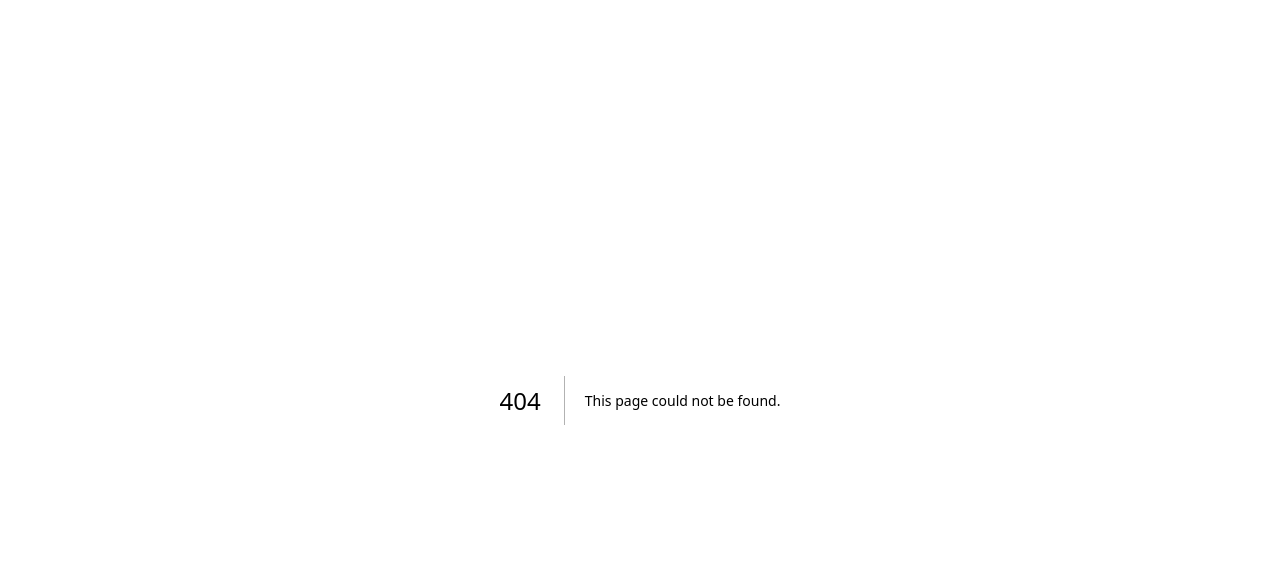
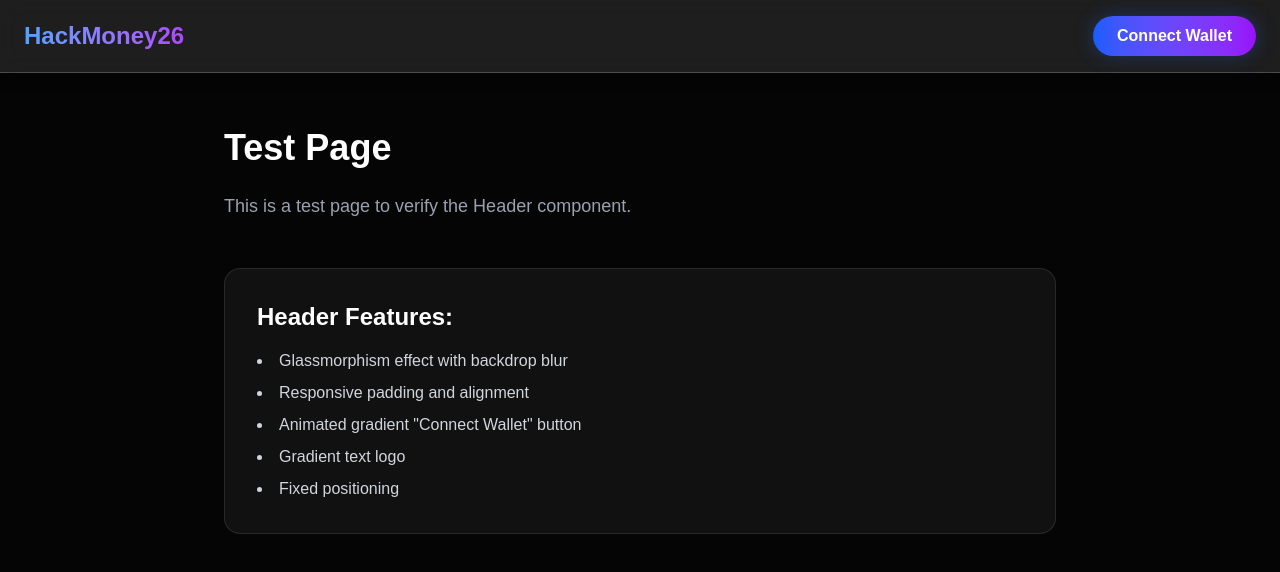
Before and after one commit to Avoisavo/hackmoney26, a Next.js app in the folder frontend/: page /test in a window 1280 px wide. Before the commit this address had no page. Shown: the top 572 px of the page. Built offline with nearby package versions, Linux system fonts and the light colour scheme.

Commit message:
add header

```diff
--- /dev/null
+++ b/frontend/app/test/page.tsx
@@ -0,0 +1,26 @@
+import Header from "@/components/Header";
+
+export default function TestPage() {
+    return (
+        <main className="min-h-screen bg-[#050505] text-white pt-24">
+            <Header />
+            <div className="max-w-4xl mx-auto p-8">
+                <h1 className="text-4xl font-bold mb-6">Test Page</h1>
+                <p className="text-gray-400 text-lg">
+                    This is a test page to verify the Header component.
+                </p>
+
+                <div className="mt-12 p-8 rounded-2xl bg-white/5 border border-white/10">
+                    <h2 className="text-2xl font-semibold mb-4">Header Features:</h2>
+                    <ul className="list-disc list-inside space-y-2 text-gray-300">
+                        <li>Glassmorphism effect with backdrop blur</li>
+                        <li>Responsive padding and alignment</li>
+                        <li>Animated gradient "Connect Wallet" button</li>
+                        <li>Gradient text logo</li>
+                        <li>Fixed positioning</li>
+                    </ul>
+                </div>
+            </div>
+        </main>
+    );
+}
--- /dev/null
+++ b/frontend/components/Header.tsx
@@ -0,0 +1,27 @@
+"use client";
+
+import React from "react";
+import Link from "next/link";
+
+const Header = () => {
+    return (
+        <header className="fixed top-0 left-0 right-0 z-50 flex items-center justify-between px-6 py-4 backdrop-blur-md bg-white/10 border-b border-white/20 shadow-lg">
+            <div className="flex items-center gap-2">
+                <Link href="/" className="text-2xl font-bold bg-gradient-to-r from-blue-400 to-purple-500 bg-clip-text text-transparent hover:scale-105 transition-transform">
+                    HackMoney26
+                </Link>
+            </div>
+
+            <div className="flex items-center gap-4">
+                <button
+                    className="px-6 py-2 rounded-full bg-gradient-to-r from-blue-600 to-purple-600 text-white font-semibold shadow-[0_0_20px_rgba(37,99,235,0.3)] hover:shadow-[0_0_25px_rgba(37,99,235,0.5)] hover:scale-105 transition-all duration-300 active:scale-95"
+                    onClick={() => console.log("Connect Wallet clicked")}
+                >
+                    Connect Wallet
+                </button>
+            </div>
+        </header>
+    );
+};
+
+export default Header;
```
